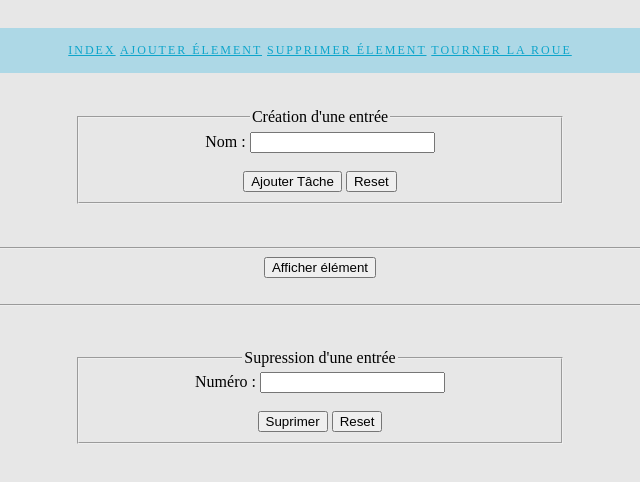
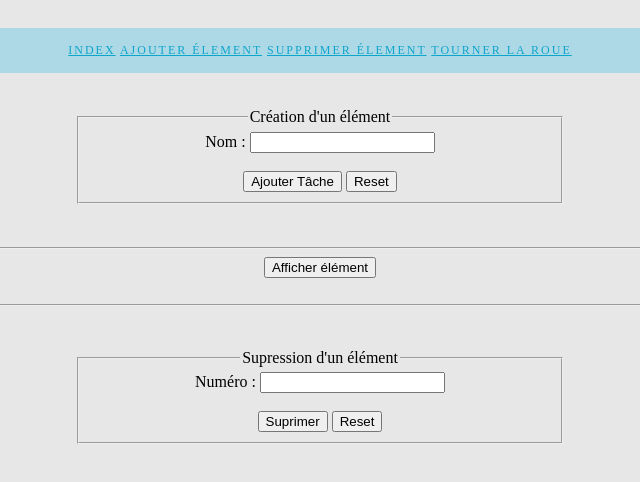
Before and after one commit to Jarodbf/TR10-13, a plain HTML site: page ajout.html in a window 1280 px wide. Shown: the top 482 px of the page, 320-960 px from the left. Drawn offline with Linux system fonts and the light colour scheme.

Commit message:
Update ajout.html

```diff
--- a/ajout.html
+++ b/ajout.html
@@ -20,7 +20,7 @@
 
 <form id="formRoul" action=# onSubmit='return ajouterEl(this);'>
     <fieldset>
-        <legend>Création d'une entrée</legend>
+        <legend>Création d'un élément</legend>
         <!-- nom -->
         <label for="nom">Nom : </label>
         <input id="nom" name="nom" type="text" required> <br><br>
@@ -42,7 +42,7 @@
 <hr>
 <form id="formSupp" action=# onSubmit='return supp(this);'>
     <fieldset>
-        <legend>Supression d'une entrée</legend>
+        <legend>Supression d'un élément</legend>
         <!-- Numero -->
         <label for="formSupp">Numéro : </label>
         <input id="suppV" name="suppV" type="number" min="0" step="1" required> <br><br>
```
